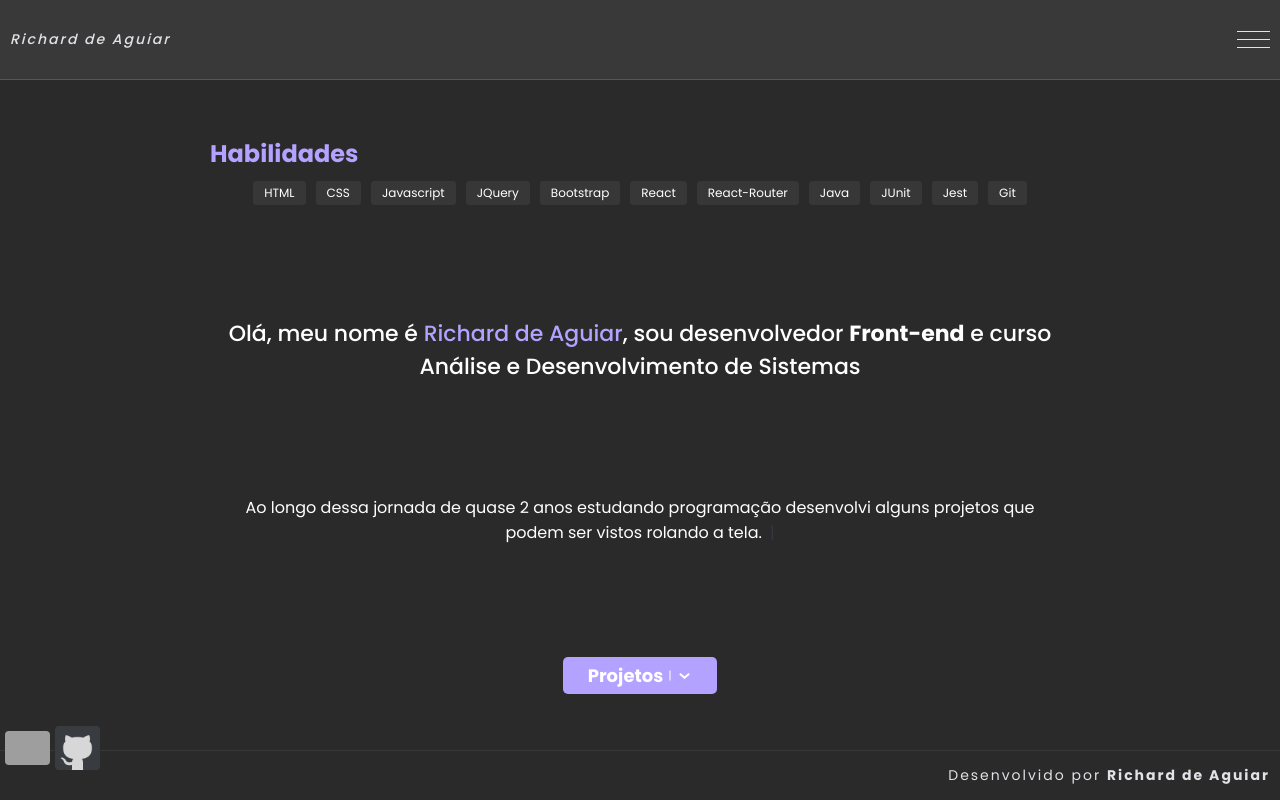
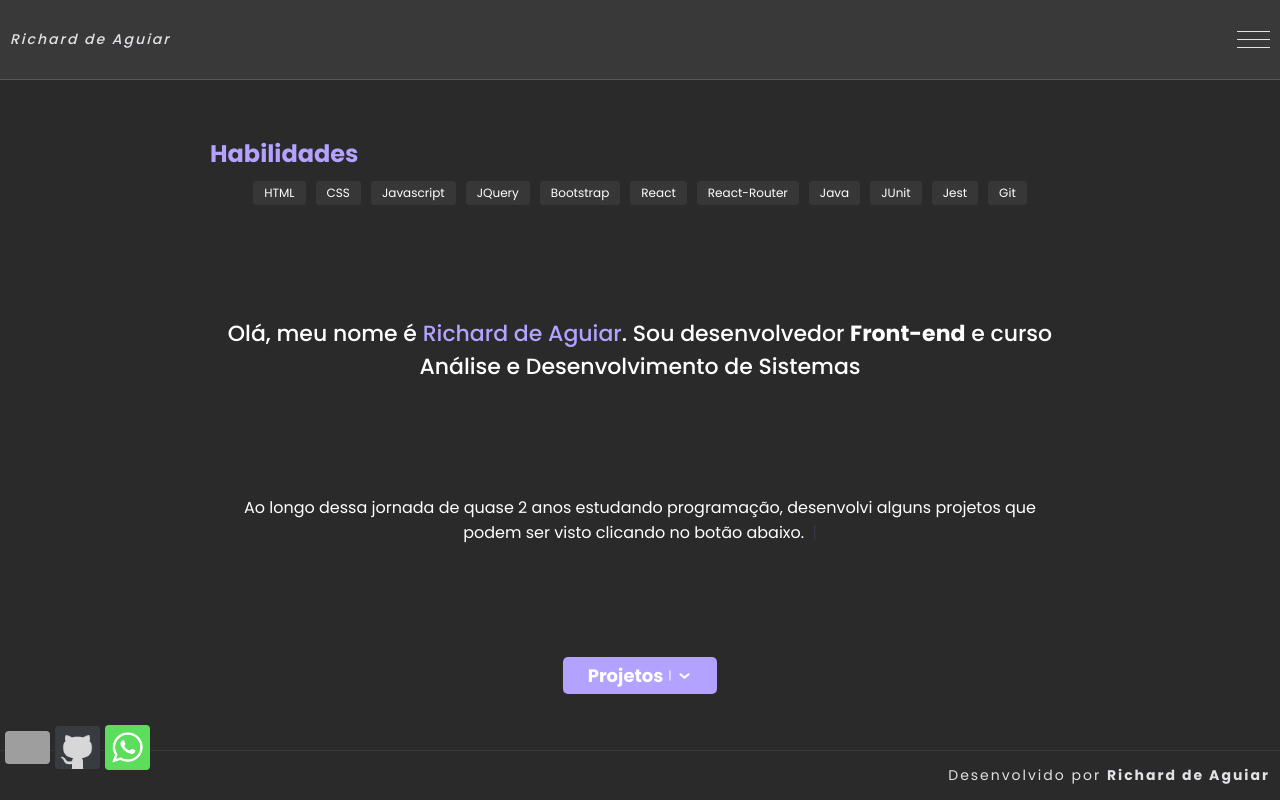
Before and after one commit to aguiarichard/portfolioReact, a React (Vite) app: page /sobre in a window 1280 px wide. Built offline with nearby package versions, Linux system fonts and the light colour scheme; grey boxes are pictures that could not be loaded.

Commit message:
adicionando whatsapp

```diff
--- a/src/pages/Components/Redes-sociais.jsx
+++ b/src/pages/Components/Redes-sociais.jsx
@@ -4,6 +4,7 @@ import RedesSociaisLink from "./Redes-sociais-link";
 
 import ImgLinkedin from "../../assets/imgs/linkedin.png"
 import ImgGitHub from "../../assets/imgs/github.png"
+import ImgWhatsApp from "../../assets/imgs/whatsapp-logo.png"
 
 import "../../styles/redes-sociais.css"
 
@@ -12,6 +13,7 @@ export default function RedesSociais() {
         <div className="container-redes-sociais">
             <RedesSociaisLink href="https://www.linkedin.com/in/aguiarichard/" srcImg={ImgLinkedin} alt="Linkedin" backgroundImg="#ffffff"/>
             <RedesSociaisLink href="https://github.com/aguiarichard" srcImg={ImgGitHub} alt="Github" backgroundImg="#d7d7d7"/>
+            <RedesSociaisLink href="https://api.whatsapp.com/send?phone=5551984867728&text=Fala%20dev!" srcImg={ImgWhatsApp} alt="Whatsapp" backgroundImg="#ffffff"/>
         </div>
     )
 }
--- a/src/pages/Components/Sobre.jsx
+++ b/src/pages/Components/Sobre.jsx
@@ -25,14 +25,14 @@ export default function Contatos() {
       </div>
 
       <p className="apresentacao bold">
-        Olá, meu nome é <span className="richard">Richard de Aguiar</span>,
-        sou desenvolvedor <span className="front-end">Front-end</span> e
+        Olá, meu nome é <span className="richard">Richard de Aguiar</span>.
+        Sou desenvolvedor <span className="front-end">Front-end</span> e
         curso Análise e Desenvolvimento de Sistemas
       </p>
 
       <p className="apresentacao small">
-        Ao longo dessa jornada de quase 2 anos estudando programação
-        desenvolvi alguns projetos que podem ser vistos rolando a tela.
+        Ao longo dessa jornada de quase 2 anos estudando programação,
+        desenvolvi alguns projetos que podem ser visto clicando no botão abaixo.
       </p>
 
       <Button nomeBotao="Projetos" flechasOpen="flechas-open" classe="botao-sobre" />
```
Also changed, not shown: src/assets/imgs/whatsapp-logo.png (added).
